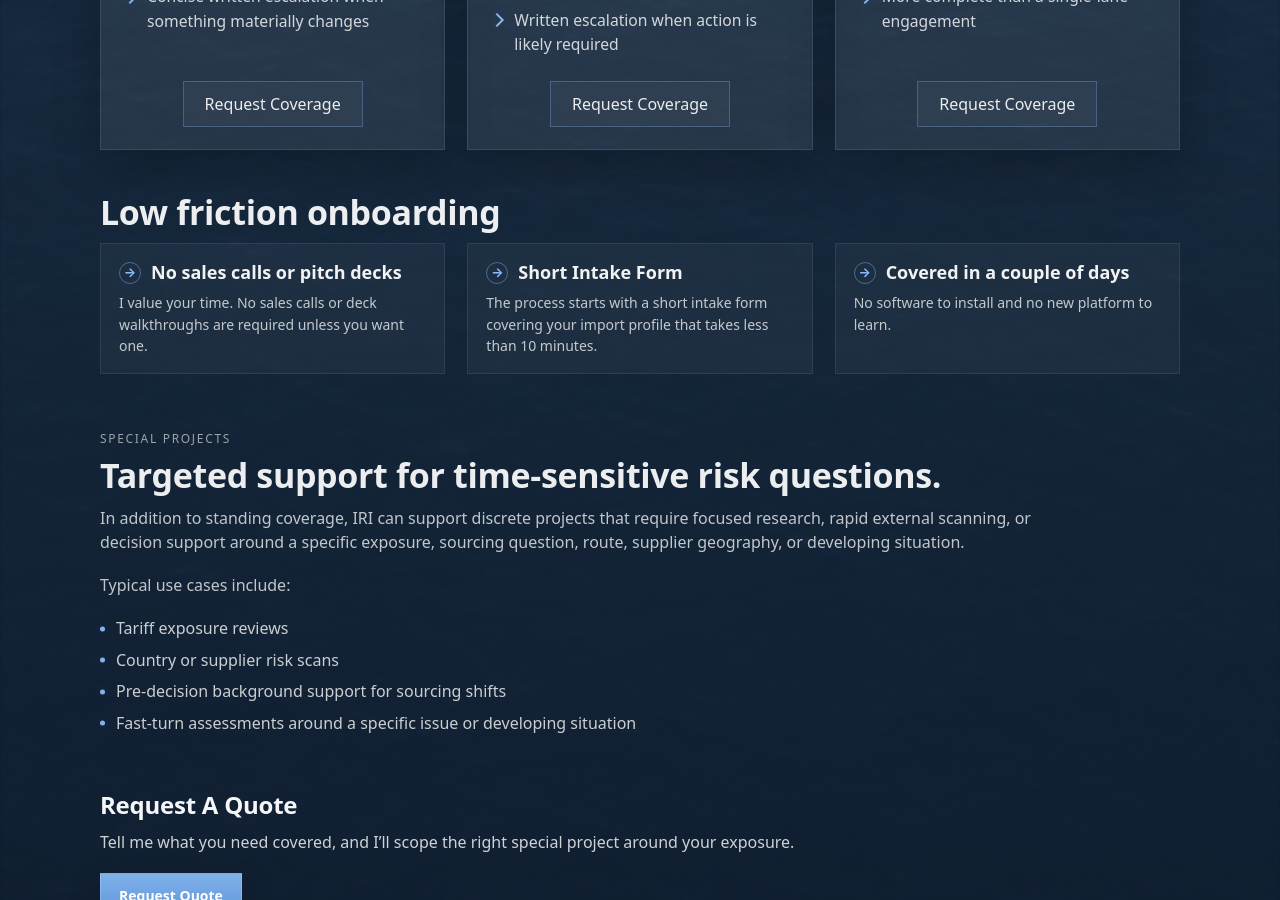
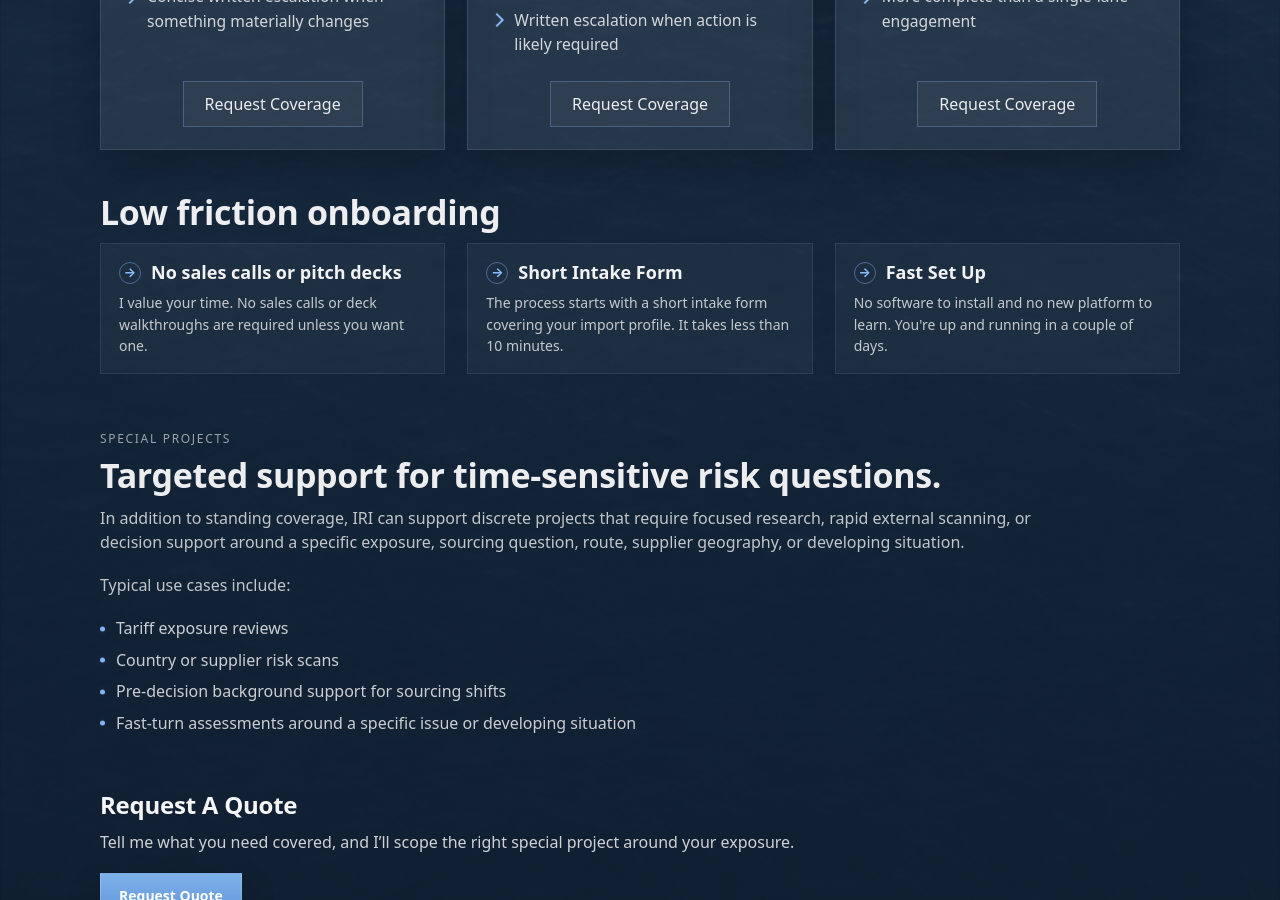
Before and after one commit to importrisk/import-risk-intelligence-site, a Jekyll site: the page built from pricing.html, in a window 1280 px wide and 900 px high, scrolled down 1331 px. Built offline with Jekyll 4.4.1, drawn with Linux system fonts in a browser that asks for light colours.

Commit message:
Revise pricing section for better clarity
Updated text for clarity and improved messaging.

```diff
--- a/pricing.html
+++ b/pricing.html
@@ -176,17 +176,17 @@ description: Pricing and scope options for Import Risk Intelligence.
       <span>Short Intake Form</span>
     </h3>
     <p class="pricing-include-text">
-      The process starts with a short intake form covering your import profile that takes less than 10 minutes.
+      The process starts with a short intake form covering your import profile. It takes less than 10 minutes.
     </p>
   </div>
 
   <div class="pricing-include-item">
     <h3 class="pricing-include-title">
       <span class="pricing-include-icon" aria-hidden="true">→</span>
-      <span>Covered in a couple of days</span>
+      <span>Fast Set Up</span>
     </h3>
     <p class="pricing-include-text">
-      No software to install and no new platform to learn.
+      No software to install and no new platform to learn. You're up and running in a couple of days.
     </p>
   </div>
 </div>
```
